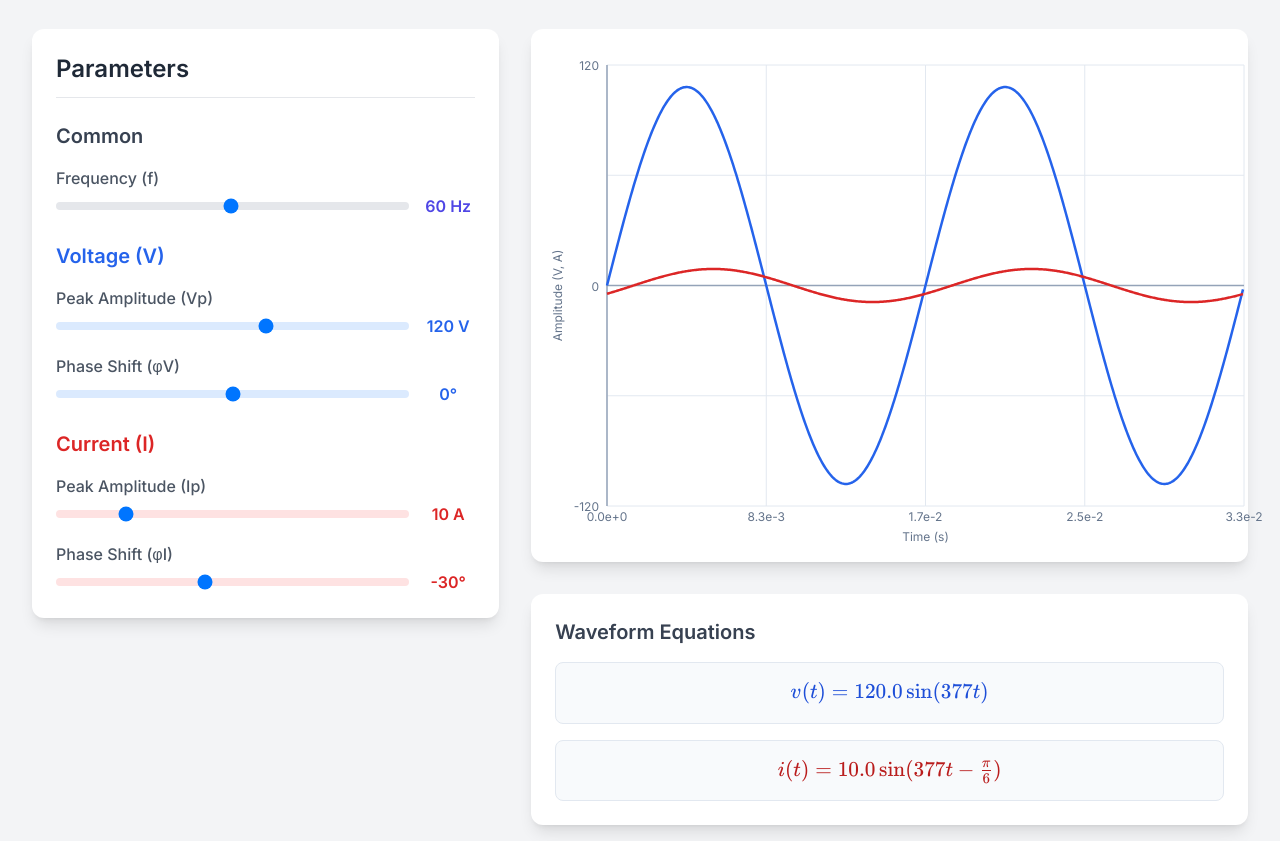
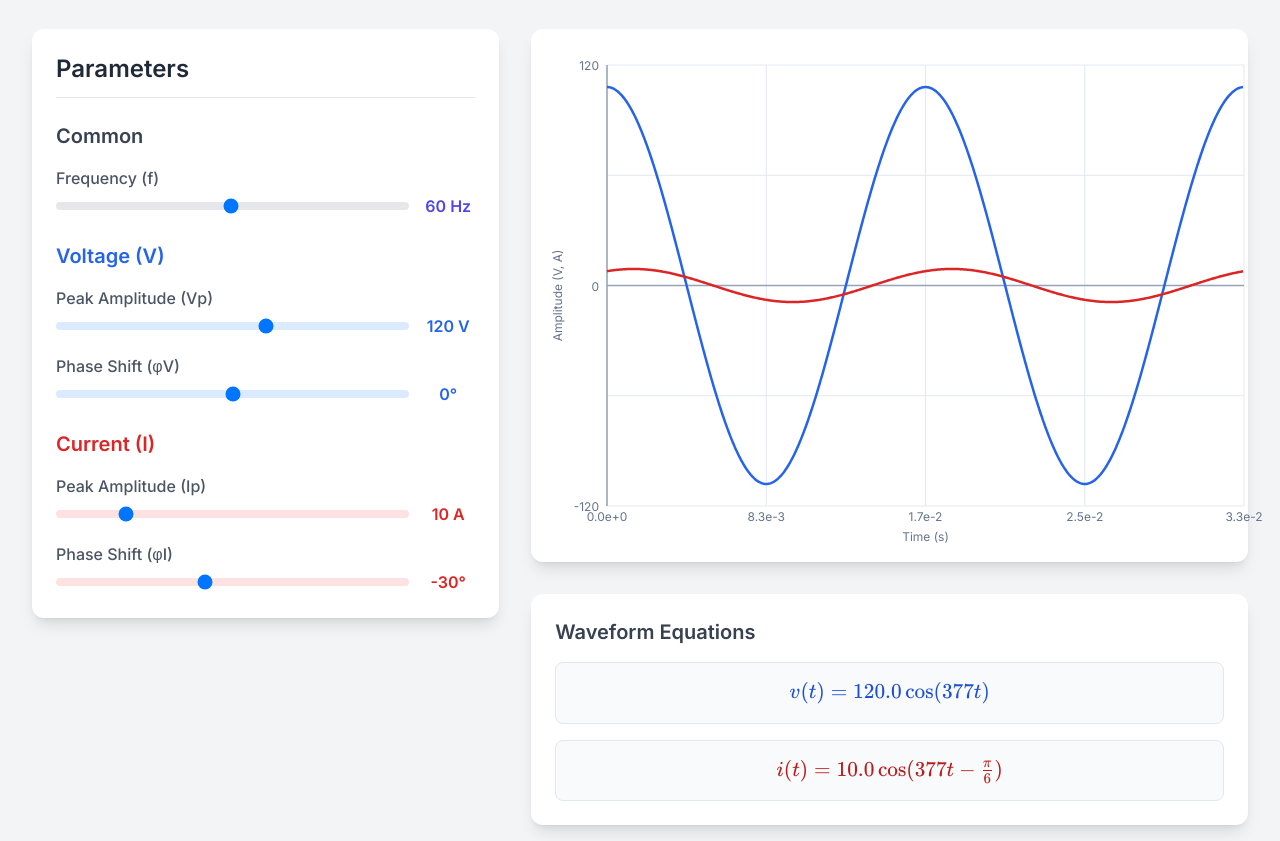
Before and after one commit to inverter3p/fourier, a plain HTML site: page phasor.html in a window 1280 px wide. Shown: the part 111-952 px from the top of the page. Drawn offline with nearby package versions, Linux system fonts and the light colour scheme.

Commit message:
Update phasor.html

```diff
--- a/phasor.html
+++ b/phasor.html
@@ -237,11 +237,11 @@
                 const i_imag_sign = params.i_imag >= 0 ? '+' : '-';
                 outputs.i_phasor.innerHTML = `<b>Polar:</b> ${params.i_rms.toFixed(2)} &ang;${params.i_phase_deg.toFixed(1)}° A<br><b>Rect:</b> ${params.i_real.toFixed(2)} ${i_imag_sign} j${Math.abs(params.i_imag).toFixed(2)} A`;
 
-                // Generate KaTeX strings with phase as fraction of pi
+                // Generate KaTeX strings with phase as fraction of pi, using COSINE
                 const v_phase_pi_frac = getPiFraction(params.v_phase_deg);
                 const i_phase_pi_frac = getPiFraction(params.i_phase_deg);
-                const v_eq_str = `v(t) = ${params.v_peak.toFixed(1)}\\sin(${params.w.toFixed(0)}t ${v_phase_pi_frac})`;
-                const i_eq_str = `i(t) = ${params.i_peak.toFixed(1)}\\sin(${params.w.toFixed(0)}t ${i_phase_pi_frac})`;
+                const v_eq_str = `v(t) = ${params.v_peak.toFixed(1)}\\cos(${params.w.toFixed(0)}t ${v_phase_pi_frac})`;
+                const i_eq_str = `i(t) = ${params.i_peak.toFixed(1)}\\cos(${params.w.toFixed(0)}t ${i_phase_pi_frac})`;
 
                 if (window.katex) {
                     katex.render(v_eq_str, outputs.v_eq, { throwOnError: false });
@@ -308,29 +308,29 @@
                 }
                 w_ctx.fillText("Time (s)", padding.left + graphWidth / 2, height - 5);
 
-                // --- Plot Waveforms ---
+                // --- Plot Waveforms using COSINE ---
                 const time_per_pixel = time_total / graphWidth;
                 w_ctx.beginPath(); w_ctx.strokeStyle = '#2563eb'; w_ctx.lineWidth = 2.5;
                 for (let i = 0; i < graphWidth; i++) {
                     const t = i * time_per_pixel;
-                    const y = midY - scaleY * v_peak * Math.sin(w * t + v_phase_rad);
+                    const y = midY - scaleY * v_peak * Math.cos(w * t + v_phase_rad);
                     if (i === 0) w_ctx.moveTo(padding.left + i, y); else w_ctx.lineTo(padding.left + i, y);
                 }
                 w_ctx.stroke();
                 w_ctx.beginPath(); w_ctx.strokeStyle = '#dc2626'; w_ctx.lineWidth = 2.5;
                 for (let i = 0; i < graphWidth; i++) {
                     const t = i * time_per_pixel;
-                    const y = midY - scaleY * i_peak * Math.sin(w * t + i_phase_rad);
+                    const y = midY - scaleY * i_peak * Math.cos(w * t + i_phase_rad);
                     if (i === 0) w_ctx.moveTo(padding.left + i, y); else w_ctx.lineTo(padding.left + i, y);
                 }
                 w_ctx.stroke();
 
-                // --- Draw Tooltip ---
+                // --- Draw Tooltip using COSINE ---
                 if (mousePos && mousePos.x > padding.left && mousePos.x < width - padding.right) {
                     const x = mousePos.x;
                     const t = (x - padding.left) * time_per_pixel;
-                    const v_inst = v_peak * Math.sin(w * t + v_phase_rad);
-                    const i_inst = i_peak * Math.sin(w * t + i_phase_rad);
+                    const v_inst = v_peak * Math.cos(w * t + v_phase_rad);
+                    const i_inst = i_peak * Math.cos(w * t + i_phase_rad);
                     const v_y = midY - scaleY * v_inst;
                     const i_y = midY - scaleY * i_inst;
 
```
